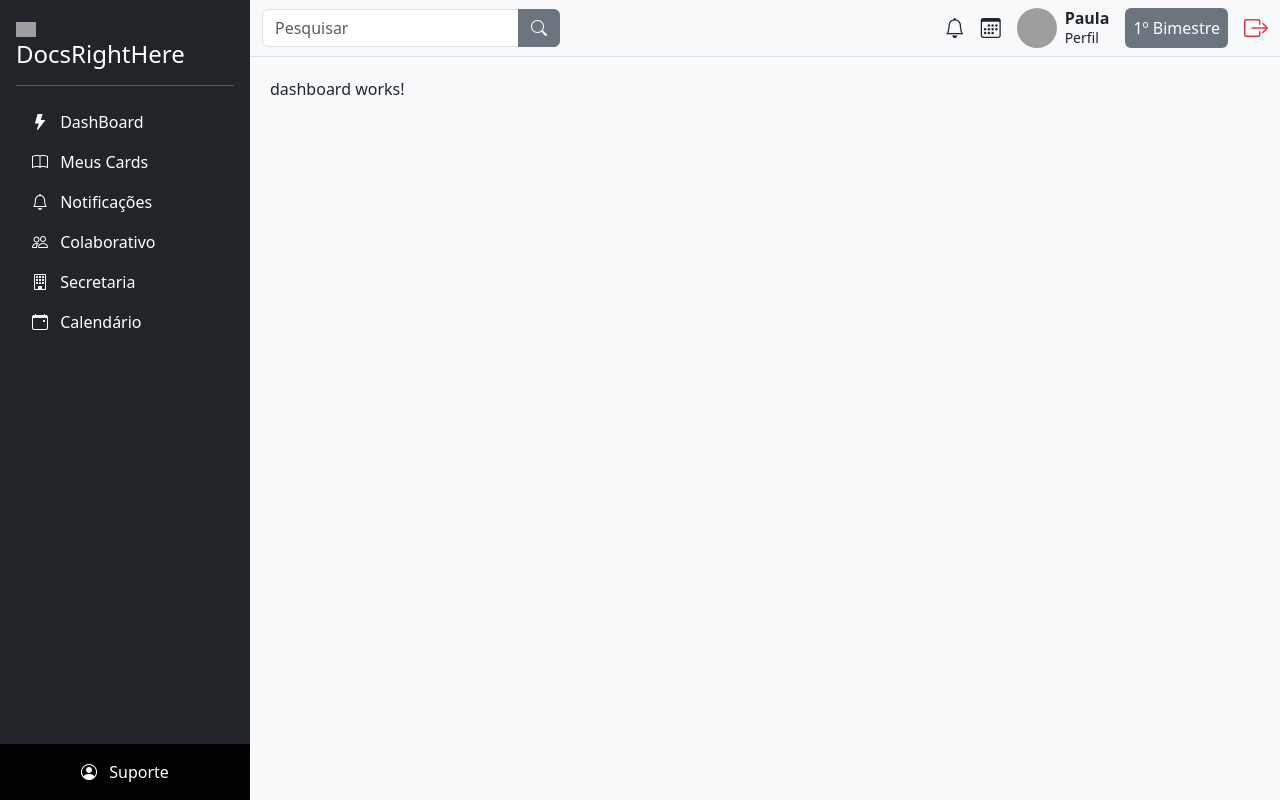
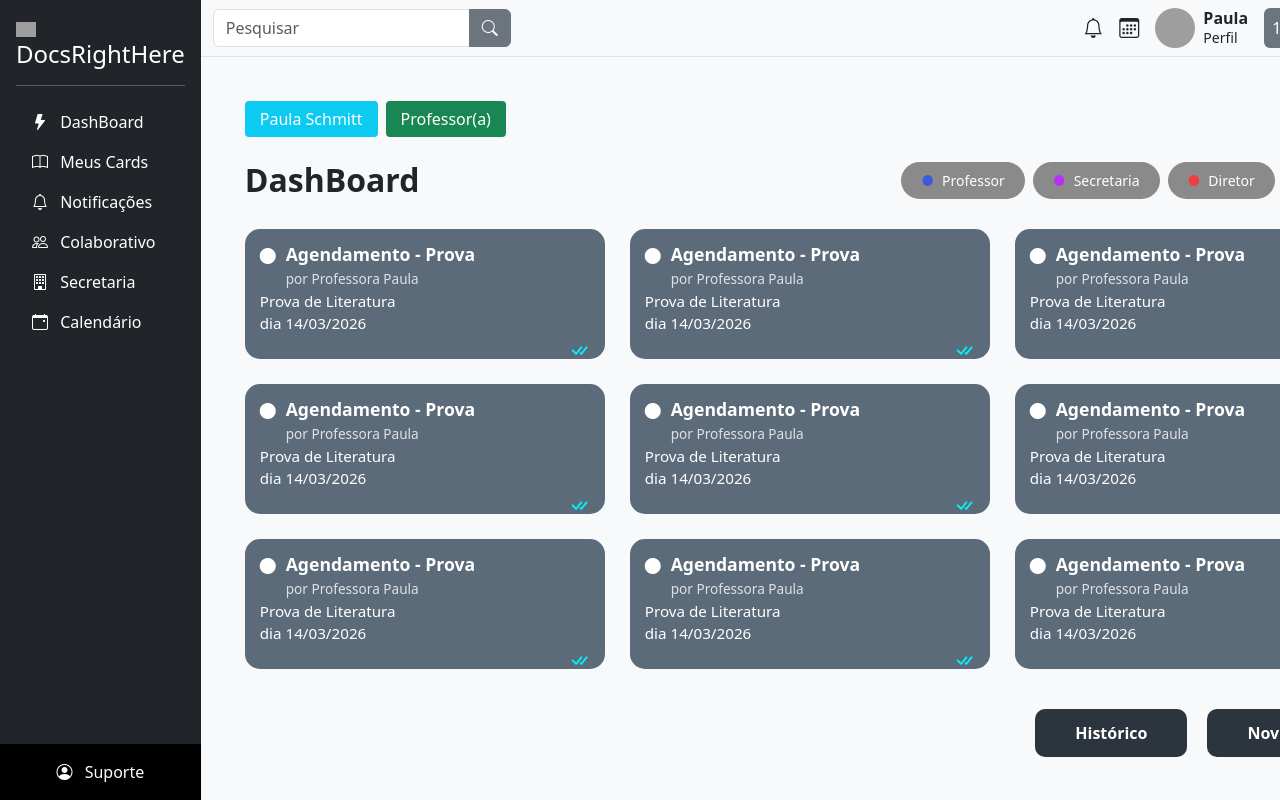
Before and after one commit to victoreemanuel/Docs-Right-Here, an Angular app in the folder frontend/docsRightHere/: page /Auth1/dashboard in a window 1280 px wide. Built offline with nearby package versions, Linux system fonts and the light colour scheme; grey boxes are pictures that could not be loaded.

Commit message:
feat: tela de notificacoes finalizada

```diff
--- a/frontend/docsRightHere/src/app/dashboard/dashboard.css
+++ b/frontend/docsRightHere/src/app/dashboard/dashboard.css
@@ -0,0 +1,66 @@
+:host {
+  --blue-dark: #2c343e;
+  --gray-card: #5c6b7a;
+}
+
+.grid-layout {
+  display: grid;
+  grid-template-columns: repeat(3, 360px);
+  grid-template-rows: repeat(3, 130px);
+  gap: 25px;
+  margin: 30px 0;
+  justify-content: center;
+}
+
+.card-aviso {
+  background: var(--gray-card);
+  color: #fff;
+  border-radius: 15px;
+  padding: 15px;
+  display: flex;
+  flex-direction: column;
+  justify-content: space-between;
+  width: 360px;
+  height: 130px;
+}
+
+.card-header { display: flex; gap: 10px; }
+.card-header h6 { font-size: 1.1rem; margin: 0; font-weight: 700; }
+.card-header small { font-size: 0.85rem; opacity: 0.8; }
+
+.card-body-text p { font-size: 0.95rem; margin: 0; }
+.card-footer-icons { text-align: right; color: #00f2ff; font-size: 1.3rem; }
+
+.badge-user { background: #0dcaf0; color: #fff; padding: 6px 15px; border-radius: 4px; font-weight: 500; }
+.badge-role { background: #198754; color: #fff; padding: 6px 15px; border-radius: 4px; }
+
+.badge-filter {
+  padding: 8px 20px;
+  border-radius: 25px;
+  color: #fff;
+  font-size: 14px;
+  background: #8a8a8a;
+}
+
+.badge-filter::before { content: "●"; margin-right: 8px; }
+.prof::before { color: #3b5bdb; }
+.sec::before { color: #b533f1; }
+.dir::before { color: #f03e3e; }
+
+.footer-actions {
+  display: flex;
+  justify-content: flex-end;
+  gap: 20px;
+  max-width: 1130px;
+  margin: 40px auto 0;
+}
+
+.btn-custom {
+  background: var(--blue-dark);
+  color: #fff;
+  border: none;
+  padding: 12px 40px;
+  border-radius: 10px;
+  font-weight: 700;
+  font-size: 16px;
+}
--- a/frontend/docsRightHere/src/app/dashboard/dashboard.html
+++ b/frontend/docsRightHere/src/app/dashboard/dashboard.html
@@ -1 +1,46 @@
-<p>dashboard works!</p>
+<div class="container-fluid p-4">
+  <header class="d-flex align-items-center mb-4">
+    <div class="badge-user me-2">Paula Schmitt</div>
+    <div class="badge-role">Professor(a)</div>
+  </header>
+
+
+
+  <section class="d-flex justify-content-between align-items-center mb-3">
+    <h2 class="fw-bold m-0">DashBoard</h2>
+    <div class="d-flex gap-2 align-items-center">
+      <span class="badge-filter prof">Professor</span>
+      <span class="badge-filter sec">Secretaria</span>
+      <span class="badge-filter dir">Diretor</span>
+      <button class="btn btn-light btn-sm border px-3">
+        <i class="bi bi-filter"></i> Filtros
+      </button>
+    </div>
+  </section>
+
+  <div class="grid-layout">
+    @for (item of [1,2,3,4,5,6,7,8,9]; track $index) {
+      <article class="card-aviso">
+        <div class="card-header">
+          <i class="bi bi-circle-fill dot-prof"></i>
+          <div class="info">
+            <h6>Agendamento - Prova</h6>
+            <small>por Professora Paula</small>
+          </div>
+        </div>
+        <div class="card-body-text">
+          <p>Prova de Literatura</p>
+          <p>dia 14/03/2026</p>
+        </div>
+        <div class="card-footer-icons">
+          <i class="bi bi-check-all"></i>
+        </div>
+      </article>
+    }
+  </div>
+
+  <footer class="footer-actions">
+    <button class="btn-custom">Histórico</button>
+    <button class="btn-custom">Novo aviso</button>
+  </footer>
+</div>
--- a/frontend/docsRightHere/src/app/navbar-component/navbar-component.html
+++ b/frontend/docsRightHere/src/app/navbar-component/navbar-component.html
@@ -16,7 +16,7 @@
          </a>
         </li>
         <li><a routerLink="/Auth1/meus-cards" class="nav-link text-white"><i class="bi bi-book me-2"></i> Meus Cards</a></li>
-        <li><a routerLink="" class="nav-link text-white"><i class="bi bi-bell me-2"></i> Notificações</a></li>
+        <li><a routerLink="/Auth1/Notificacoes" class="nav-link text-white"><i class="bi bi-bell me-2"></i> Notificações</a></li>
         <li><a routerLink="" class="nav-link text-white"><i class="bi bi-people me-2"></i> Colaborativo</a></li>
         <li><a routerLink="" class="nav-link text-white"><i class="bi bi-building me-2"></i> Secretaria</a></li>
         <li><a routerLink="" class="nav-link text-white"><i class="bi bi-calendar-event me-2"></i> Calendário</a></li>
--- /dev/null
+++ b/frontend/docsRightHere/src/app/notificacoes/notificacoes.css
@@ -0,0 +1,17 @@
+.notificacao-card {
+  background: #5c6b7a;
+  color: white;
+  padding: 20px;
+  border-radius: 12px;
+  margin-bottom: 15px;
+}
+.notificacao-card:hover { background: #6a7a8a; }
+
+.badge-user { background: #0dcaf0; color: #fff; padding: 6px 15px; border-radius: 4px; font-weight: 500; }
+.badge-role { background: #198754; color: #fff; padding: 6px 15px; border-radius: 4px; }
+
+.filtro { padding: 8px 20px; border-radius: 25px; color: #fff; font-size: 14px; background: #8a8a8a; }
+.filtro::before { content: "●"; margin-right: 8px; }
+.f-prof::before { color: #3b5bdb; }
+.f-sec::before { color: #b533f1; }
+.f-dir::before { color: #f03e3e; }
--- /dev/null
+++ b/frontend/docsRightHere/src/app/notificacoes/notificacoes.html
@@ -0,0 +1,59 @@
+<div class="container-fluid p-4">
+  <header class="d-flex align-items-center mb-4 gap-2">
+    <div class="badge-user">Paula Schmitt</div>
+    <div class="badge-role">Professor(a)</div>
+  </header>
+
+  <section class="d-flex justify-content-between align-items-center mb-3">
+    <h2 class="fw-bold m-0">Notificações</h2>
+    <div class="d-flex gap-2 align-items-center">
+      <span class="filtro f-prof">Professor</span>
+      <span class="filtro f-sec">Secretaria</span>
+      <span class="filtro f-dir">Diretor</span>
+      <button class="btn btn-light btn-sm border px-3">
+        <i class="bi bi-filter"></i> Filtros
+      </button>
+    </div>
+  </section>
+
+  <div style="max-width:1100px; margin:0 auto;">
+    <div class="notificacao-card verde">
+      <div class="d-flex align-items-center gap-3">
+        <i class="bi bi-people-fill fs-4 text-white"></i>
+        <div class="flex-grow-1">
+          <div class="d-flex justify-content-between">
+            <h6 class="mb-1 fw-bold">Agendamento de Reunião</h6>
+            <small class="opacity-50">10 min atrás</small>
+          </div>
+          <p class="mb-0 opacity-75">Acesse a aba colaborativo para ver mais informações sobre assunto e data e hora.</p>
+        </div>
+      </div>
+    </div>
+
+    <div class="notificacao-card verde">
+      <div class="d-flex align-items-center gap-3">
+        <i class="bi bi-lightning-charge-fill fs-4 text-white"></i>
+        <div class="flex-grow-1">
+          <div class="d-flex justify-content-between">
+            <h6 class="mb-1 fw-bold">Atualização no Mural de Avisos Semanal</h6>
+            <small class="opacity-50">1 hora atrás</small>
+          </div>
+          <p class="mb-0 opacity-75">Acesse a aba do DashBoard para ver mais informações.</p>
+        </div>
+      </div>
+    </div>
+
+    <div class="notificacao-card">
+      <div class="d-flex align-items-center gap-3">
+        <i class="bi bi-person-vcard fs-4 text-white"></i>
+        <div class="flex-grow-1">
+          <div class="d-flex justify-content-between">
+            <h6 class="mb-1 fw-bold">Coleta de documentos - Governo</h6>
+            <small class="opacity-50">Ontem</small>
+          </div>
+          <p class="mb-0 opacity-75">Acesse a aba secretaria para mais informações sobre o envio.</p>
+        </div>
+      </div>
+    </div>
+  </div>
+</div>
```
Also changed, not shown: frontend/docsRightHere/src/app/app.routes.ts (+5 -2 lines), frontend/docsRightHere/src/app/notificacoes/notificacoes.ts (added, +9 -0 lines), frontend/docsRightHere/src/app/navbar-component/navbar-component.css (line endings or trailing spaces), 1 other file (tests, documents, lock files or other folders).
